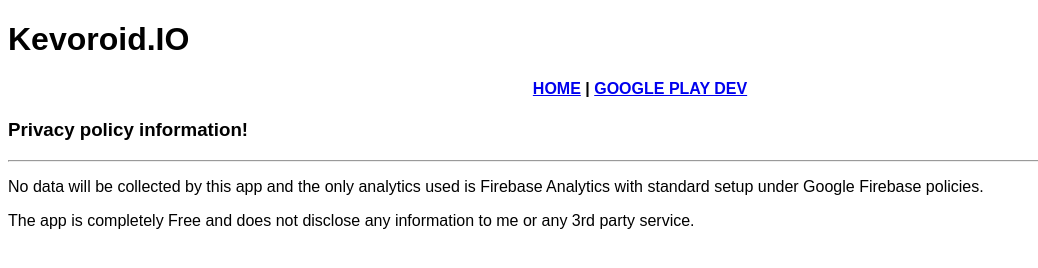
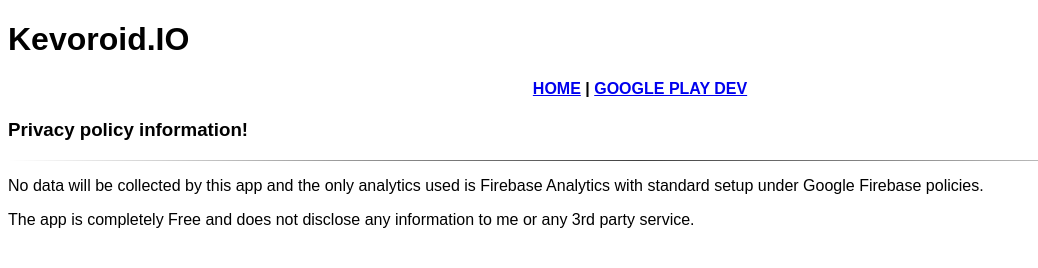
Before and after one commit to kevoroid/kevoroid.github.io, a plain HTML site: page privacy.html in a window 1280 px wide. Shown: the whole page, without its empty margins (0-1038 px from the left). Drawn offline with Linux system fonts and the light colour scheme.

Commit message:
update to privacy page break line style

```diff
--- a/privacy.html
+++ b/privacy.html
@@ -23,7 +23,7 @@
         <h1>Kevoroid.IO</h1>
         <h4 style="text-align:center;"><a href="https://kevoroid.github.io/">HOME</a> | <a href="https://play.google.com/store/apps/dev?id=5141473576251208088">GOOGLE PLAY DEV</a></h4>
         <h3>Privacy policy information!</h3>
-        <hr/>
+        <hr style="border: 0; height: 1px; background-image: linear-gradient(to right, rgba(0, 0, 0, 0), rgba(0, 0, 0, 0.75), rgba(0, 0, 0, 0));"/>
         <p>No data will be collected by this app and the only analytics used is Firebase Analytics with standard setup under Google Firebase policies.</p>
         <p>The app is completely Free and does not disclose any information to me or any 3rd party service.</p>
     </body>
```
